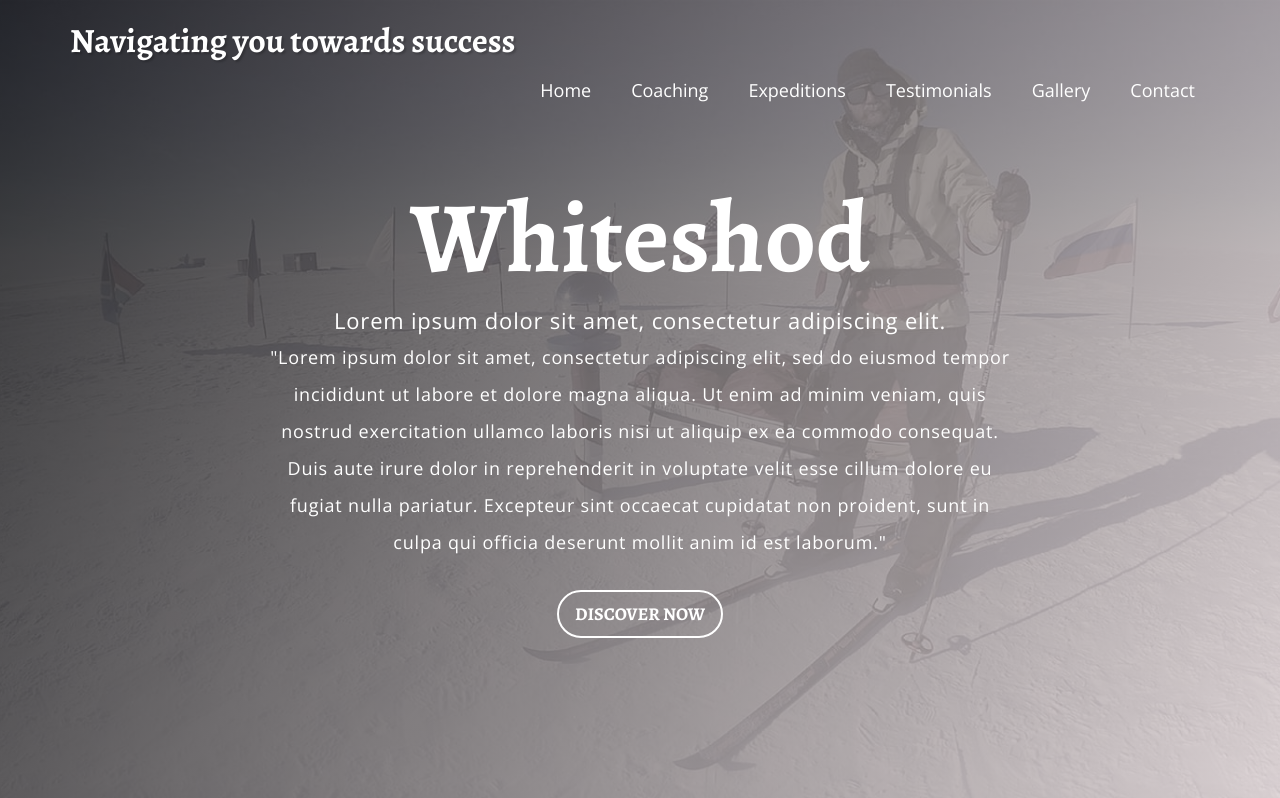
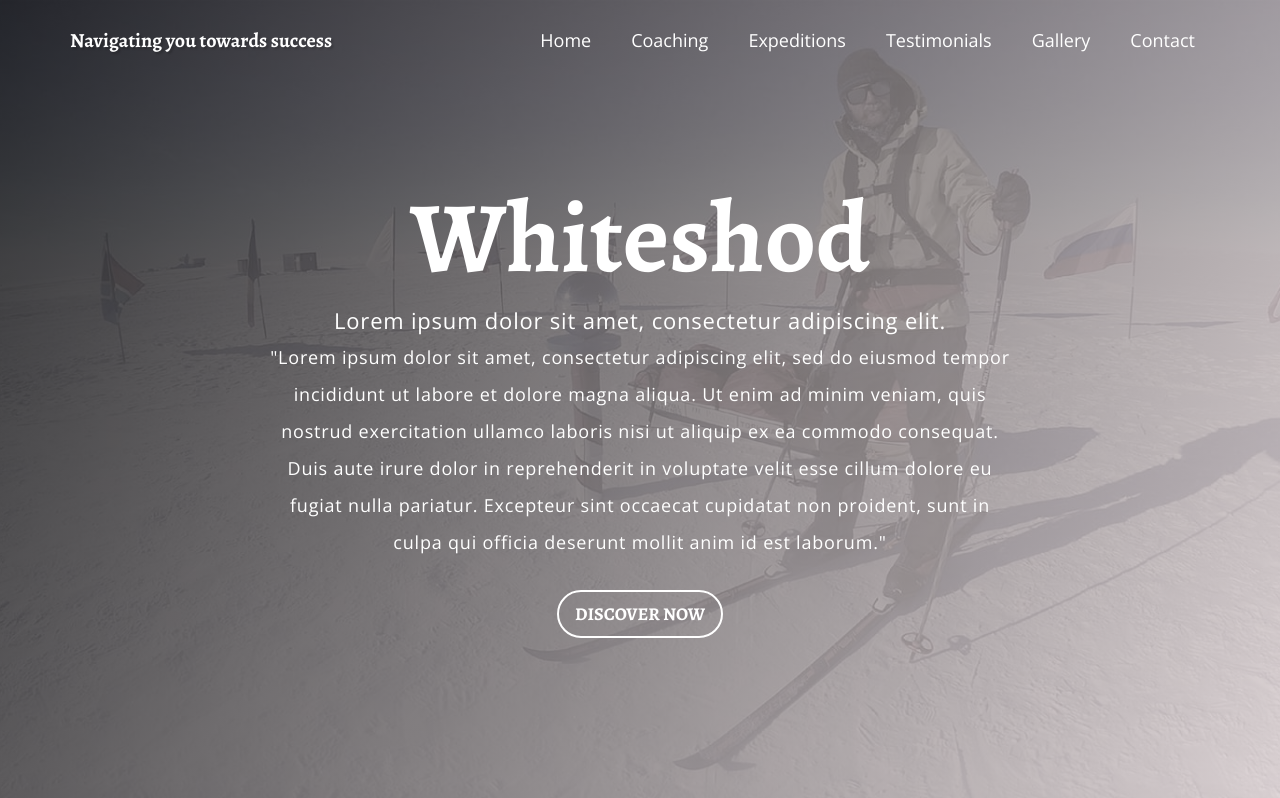
Before and after one commit to bazjgray/bazjgray.github.io, a plain HTML site: page index_beta.html in a window 1280 px wide. Shown: the top 798 px of the page. Drawn offline with nearby package versions, Linux system fonts and the light colour scheme.

Commit message:
Update custom.css

```diff
--- a/css/custom.css
+++ b/css/custom.css
@@ -238,7 +238,7 @@ background: linear-gradient(120deg, #19191a , #eee2e2); /* W3C, IE 10+/ Edge, Fi
 }
 .top-bar a.navbar-brand {
 	color: #fff;
-	font-size: 34px;
+	font-size: 20px;
 	font-weight: 800;
 	padding-top:  16px;
 	font-family: 'Alegreya', serif;
```
